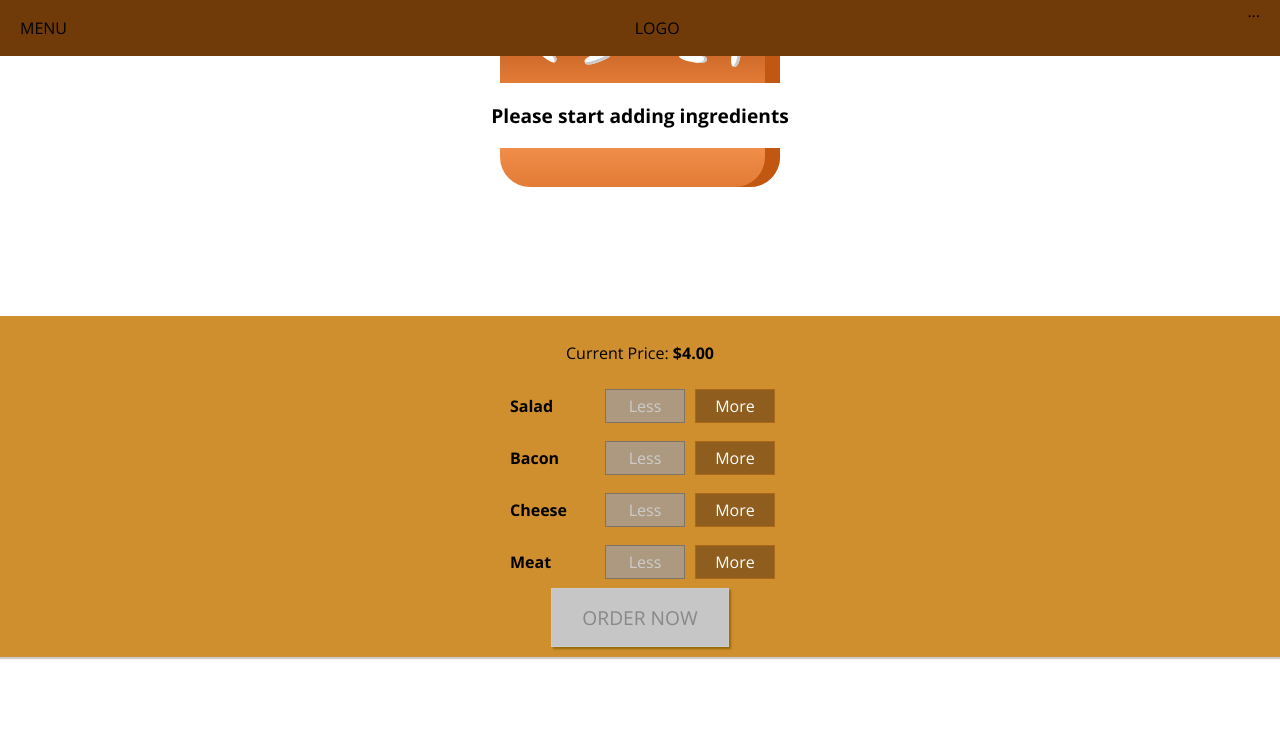
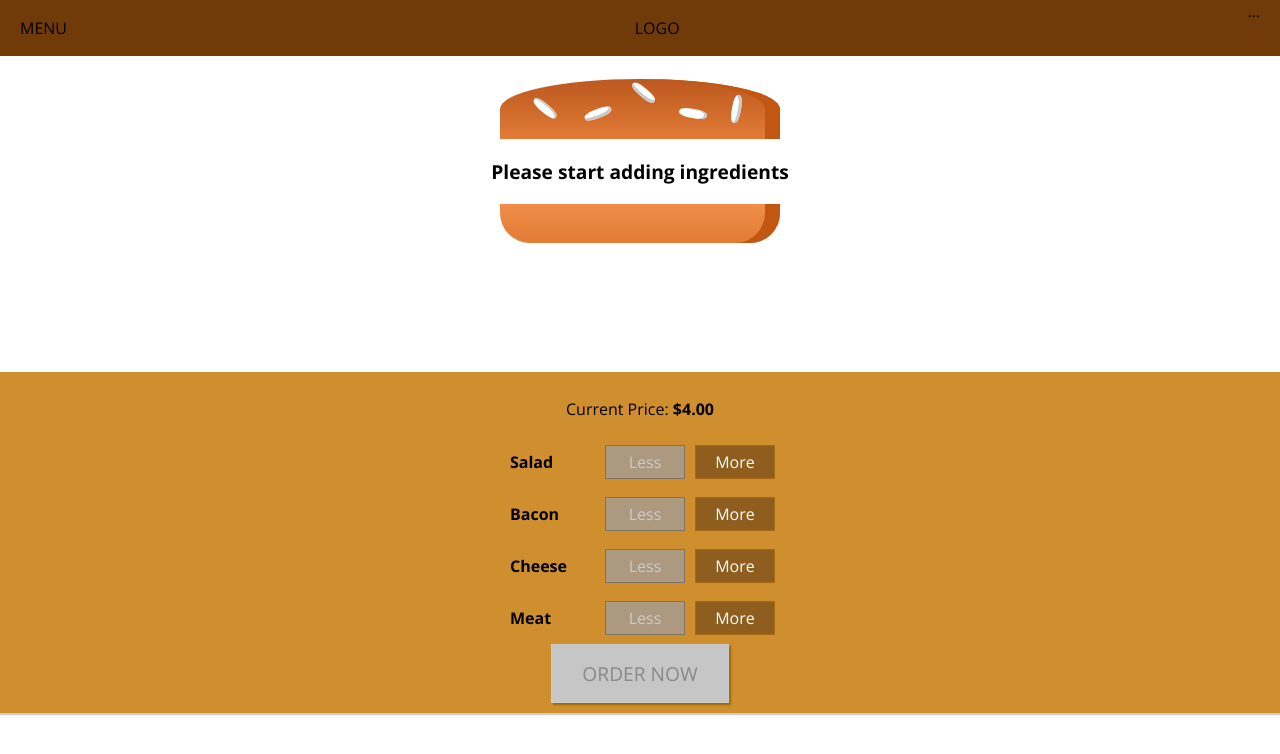
Before and after one commit to hin101/burger-builder, a React app: page / in a window 1280 px wide. Shown: the top 754 px of the page. Built offline with nearby package versions, Linux system fonts and the light colour scheme.

Commit message:
Correctly position toolbar

```diff
--- a/src/components/Layout/Layout.css
+++ b/src/components/Layout/Layout.css
@@ -1,3 +1,3 @@
 .Content {
-  margin-top: 16px;
+  margin-top: 72px;
 }
```
